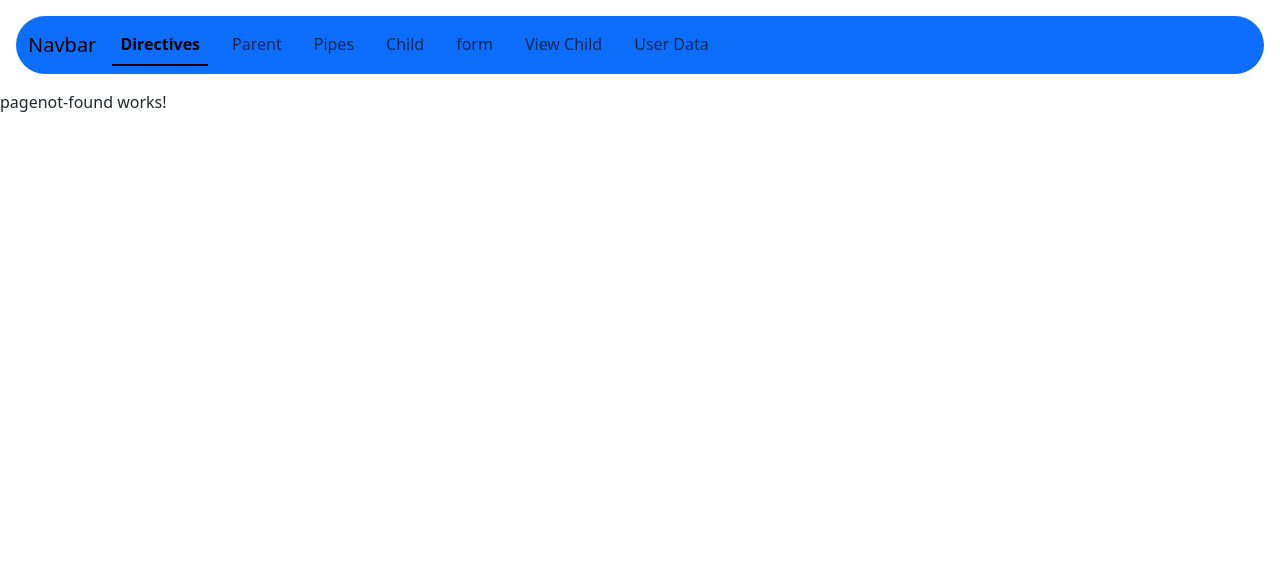
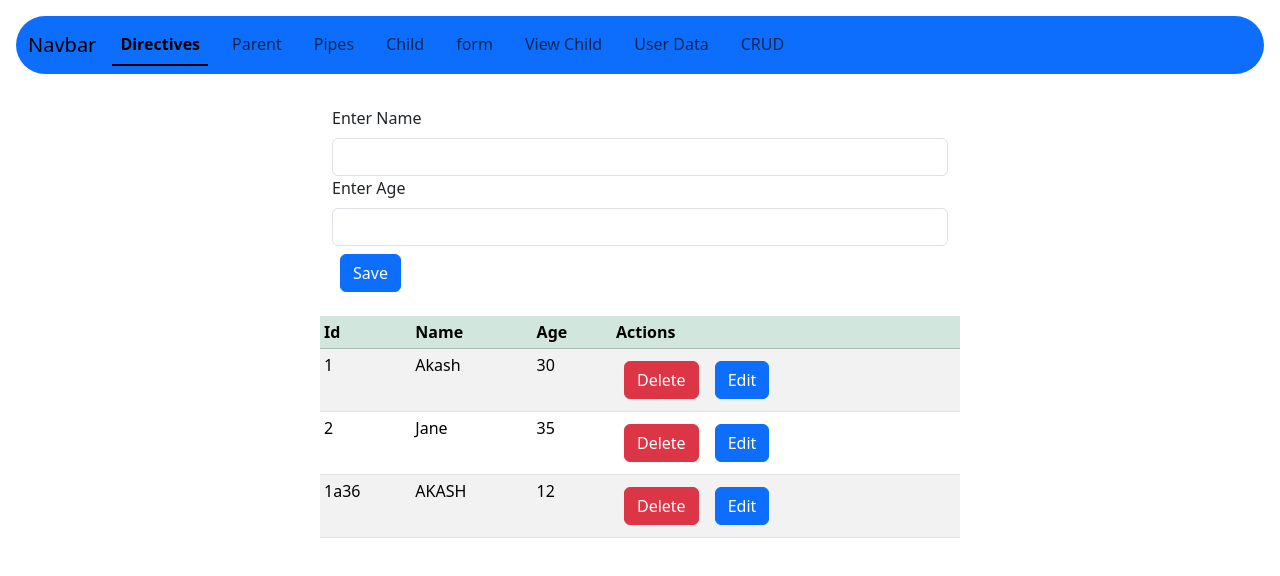
Before and after one commit to AkashGadge1809/Angular-Practice, an Angular app: page /crud in a window 1280 px wide. Shown: the top 576 px of the page. Built offline with nearby package versions, Linux system fonts and the light colour scheme; data requests are answered from the project's data file.

Commit message:
directives

```diff
--- a/db.json
+++ b/db.json
@@ -1,18 +1,46 @@
 {
   "posts": [
-      { "id": "1", "title": "a title", "views": 100 },
-      { "id": "2", "title": "another title", "views": 200 }
+    {
+      "id": "1",
+      "title": "a title",
+      "views": 100
+    },
+    {
+      "id": "2",
+      "title": "another title",
+      "views": 200
+    }
   ],
   "comments": [
-      { "id": "1", "text": "a comment about post 1", "postId": "1" },
-      { "id": "2", "text": "another comment about post 1", "postId": "1" }
+    {
+      "id": "1",
+      "text": "a comment about post 1",
+      "postId": "1"
+    },
+    {
+      "id": "2",
+      "text": "another comment about post 1",
+      "postId": "1"
+    }
   ],
   "profile": {
     "name": "typicode"
   },
   "users": [
-      { "id" : "1", "name" : "Akash", "age" : 30 },
-      { "id" : "2", "name" : "Jane", "age" : 25 },
-      { "id" : "3", "name" : "Shubham", "age" : 35 }
+    {
+      "id": "1",
+      "name": "Akash",
+      "age": 30
+    },
+    {
+      "id": "2",
+      "name": "Jane",
+      "age": "35"
+    },
+    {
+      "id": "1a36",
+      "name": "AKASH",
+      "age": "12"
+    }
   ]
 }
--- /dev/null
+++ b/src/app/Services/crud.service.ts
@@ -0,0 +1,35 @@
+import { HttpClient } from '@angular/common/http';
+import { Injectable } from '@angular/core';
+import { Observable } from 'rxjs';
+
+@Injectable({
+  providedIn: 'root'
+})
+export class CrudService {
+
+  constructor(private http : HttpClient) { }
+
+  private UserURL='http://localhost:3000/users';
+
+
+  getUserData():Observable<any>
+  {
+    return this.http.get(this.UserURL);
+  }
+
+  Savedata(user:any):Observable<any>
+  {
+    return this.http.post(this.UserURL,user);
+  }
+
+  DeleteData(id:string):Observable<any>
+{
+  return this.http.delete(`${this.UserURL}/${id}`);
+}
+
+UpdateUser(user:any, id:string):Observable<any>
+{
+  return this.http.put(`${this.UserURL}/${id}`,user);
+}
+
+}
--- a/src/app/Services/user-service.service.ts
+++ b/src/app/Services/user-service.service.ts
@@ -15,6 +15,9 @@ export class UserServiceService {
   ]
   constructor(private http : HttpClient) { }
 
+
+
+
   getUserData(): any []{
     return this.userdata;
   }
--- /dev/null
+++ b/src/app/components/crud/crud.component.html
@@ -0,0 +1,43 @@
+<div class="d-flex justify-content-center align-items-center ">
+    <form #myform="ngForm" (ngSubmit)="SavaUser()" class="container-sm m-3 w-50" >
+
+        <div>
+            <label for="Fname" class="form-label">Enter Name</label>
+            <input type="text" name="name" id="name" class="form-control" [(ngModel)]="curruser.name" required>
+        </div>
+
+        <div>
+            <label for="Fname" class="form-label">Enter Age</label>
+            <input type="text" name="age" id="age" class="form-control" [(ngModel)]="curruser.age" required>
+        </div>
+
+        <button type="submit" class="btn btn-primary m-2">Save</button>
+
+    </form>
+</div>
+
+
+<div class="d-flex justify-content-center align-items-center ">
+<table class="table table-sm table-striped w-50 ">
+    <thead >
+        <tr class="table-success">
+            <th>Id </th>
+            <th>Name </th>
+            <th>Age </th>
+            <th>Actions</th>
+        </tr>
+    </thead>
+    <tbody>
+       <tr *ngFor="let data of UserData">
+        <td>{{data.id }}</td>
+        <td>{{data.name}}</td>
+        <td>{{data.age}}</td>
+        <td>
+            <button class="btn btn-danger m-2" (click)="DeleteUser(data.id)">Delete</button>
+            <button class="btn btn-primary m-2" (click)="updateUser(data)">Edit</button>
+        </td>
+       </tr>
+    </tbody>
+
+</table>
+</div>
--- /dev/null
+++ b/src/app/components/crud/crud.component.ts
@@ -0,0 +1,86 @@
+import { CommonModule } from '@angular/common';
+import { HttpClientModule } from '@angular/common/http';
+import { Component } from '@angular/core';
+import { FormsModule } from '@angular/forms';
+import { CrudService } from 'src/app/Services/crud.service';
+import { DynamicService } from 'src/app/Services/dynamic.service';
+import { UserServiceService } from 'src/app/Services/user-service.service';
+
+@Component({
+  selector: 'app-crud',
+  standalone:true,
+  imports: [CommonModule,FormsModule],
+  templateUrl: './crud.component.html',
+  styleUrl: './crud.component.css'
+})
+export class CRUDComponent {
+
+  UserData:any[]=[]
+  curruser: { id?:string; name:string; age:string } = {
+
+      name:'',
+      age :'',
+  };
+
+constructor( private user : CrudService){}
+
+ngOnInit()
+{
+  this.fetchData()
+}
+
+//Get Method
+fetchData()
+{
+  this.user.getUserData().subscribe((res)=>{
+    this.UserData=res;
+
+  })
+}
+
+//Post Method
+SavaUser()
+{
+  if(this.curruser?.id)
+    {
+      this.user.UpdateUser(this.curruser,this.curruser?.id).subscribe(()=>{
+        console.log('User Updated')
+        this.fetchData()
+        this.resetform()
+      })
+    }
+    else{
+  this.user.Savedata(this.curruser).subscribe(()=>{
+    console.log('User Saved')
+    this.fetchData()
+   this.resetform()
+
+  })}
+}
+
+
+//Delete Method
+DeleteUser(id:string)
+{
+  this.user.DeleteData(id).subscribe(()=>{
+    console.log('User Deleted')
+    this.fetchData()
+  })
+}
+
+//Update Method
+updateUser(data:any)
+{
+  this.curruser=data;
+
+}
+
+resetform()
+{
+  this.curruser={
+    name:'',
+    age:'',
+  }
+}
+
+}
--- a/src/app/components/navbar/navbar.component.html
+++ b/src/app/components/navbar/navbar.component.html
@@ -13,6 +13,8 @@
           <a class="nav-link " href="/form">form</a>
           <a class="nav-link" href="/viewchild">View Child</a>
           <a class="nav-link" href="/user">User Data</a>
+          <a class="nav-link" href="/crud">CRUD</a>
+
           <!-- <button type="button" class="btn" (click)="navtoForm()" routerLink="/form">navtoForm</button> -->
 
         </div>
--- a/src/app/components/user-data/user-data.component.ts
+++ b/src/app/components/user-data/user-data.component.ts
@@ -1,4 +1,5 @@
 import { CommonModule } from '@angular/common';
+import { HttpClientModule } from '@angular/common/http';
 import { Component } from '@angular/core';
 import { DynamicService } from 'src/app/Services/dynamic.service';
 import { UserServiceService } from 'src/app/Services/user-service.service';
@@ -6,7 +7,7 @@ import { UserServiceService } from 'src/app/Services/user-service.service';
 @Component({
   selector: 'app-user-data',
   standalone:true,
-  imports: [CommonModule ],
+  imports: [CommonModule, HttpClientModule ],
   templateUrl: './user-data.component.html',
   styleUrl: './user-data.component.css'
 })
@@ -36,10 +37,9 @@ export class UserDataComponent {
 // From db.json Server
   getServerData(){
     this.user1.getServerData().subscribe((userdata)=>{
-
       this.serverdata=userdata;
-
     })
   }
 
+
 }
```
Also changed, not shown: src/app/app.routes.ts (+8 -1 lines), src/app/components/crud/crud.component.css (added), 2 other files (tests, documents, lock files or other folders). Lines whose indentation alone changed are shown as unchanged.
